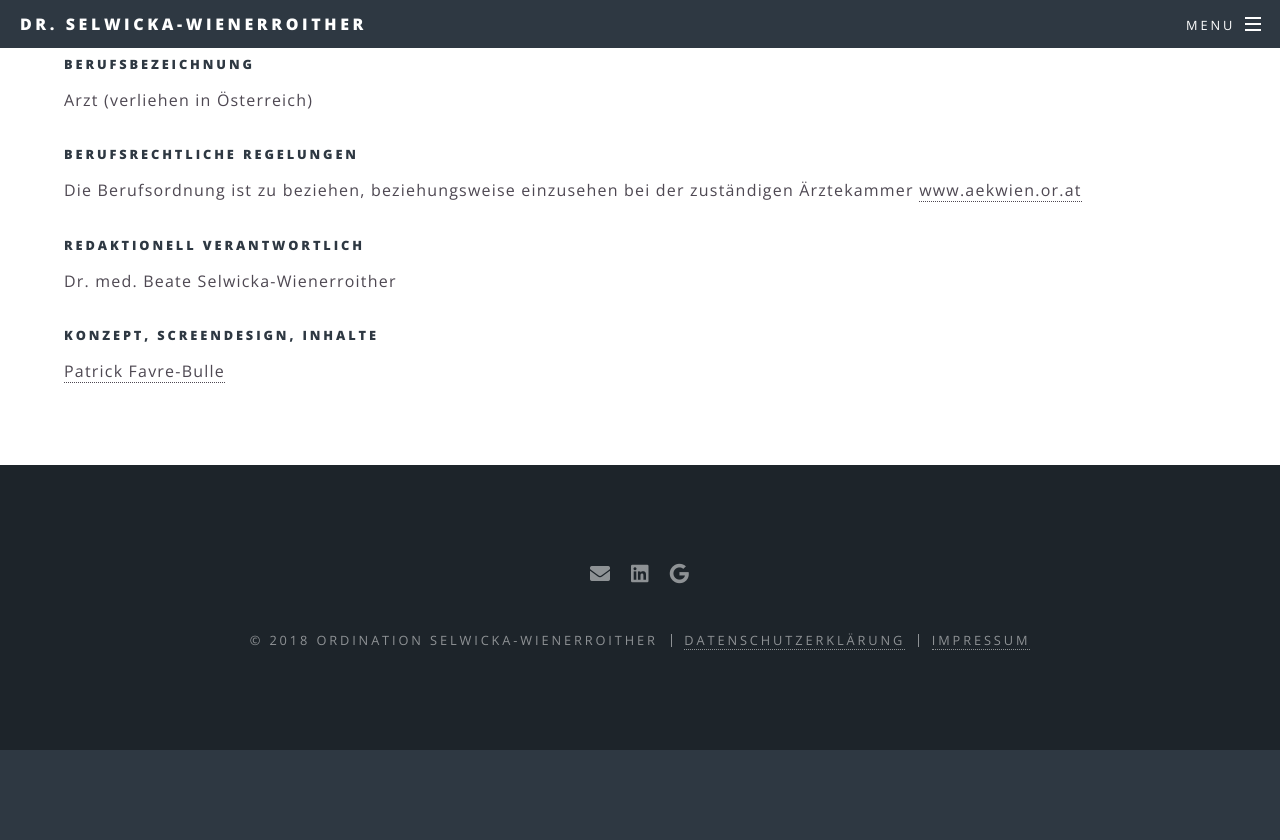
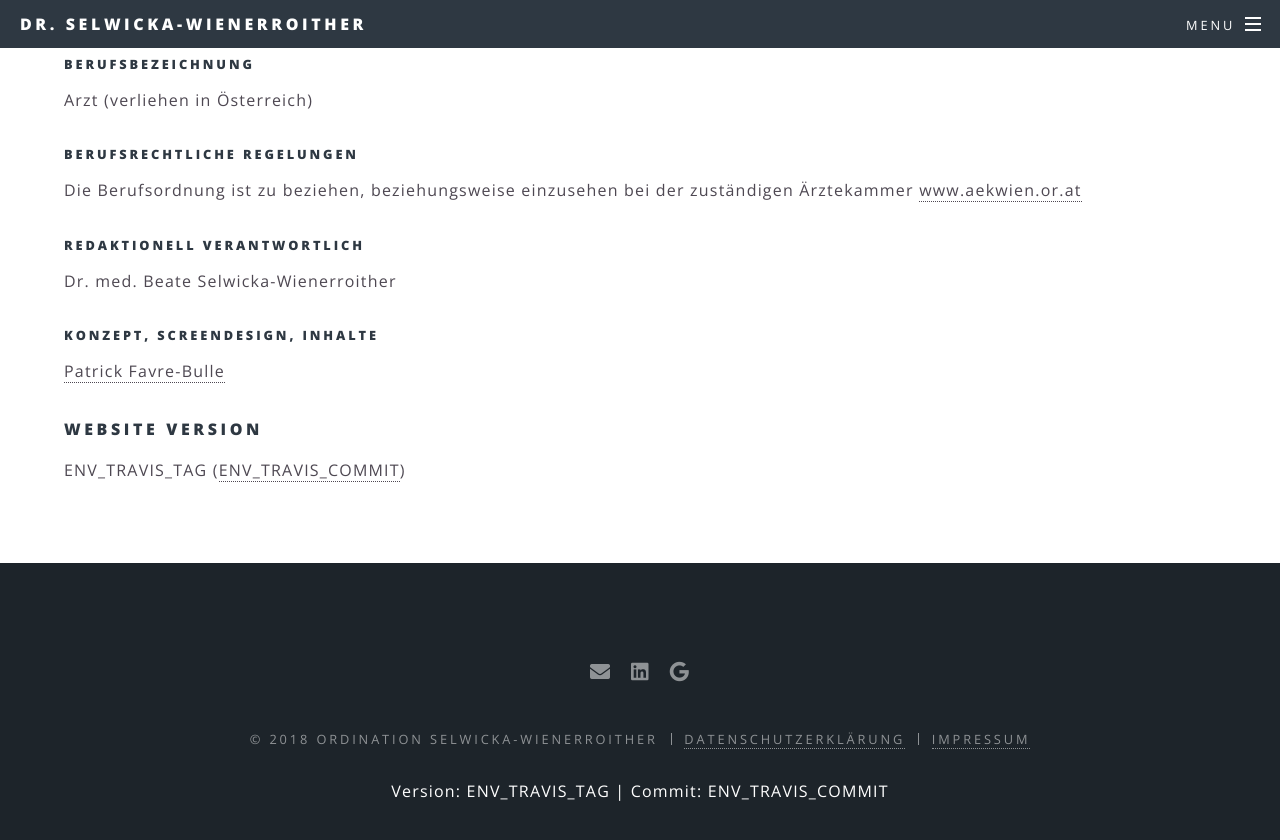
Before and after one commit to patrickfav/website-dr-sel, a Jekyll site: the page built from page_legal_notice.md, in a window 1280 px wide and 900 px high, scrolled down 957 px. Shown: the top 840 px of the window. Built offline with Jekyll 4.4.1, drawn with Linux system fonts in a browser that asks for light colours; before the commit the page ends 1707 px from its top, so only the background shows below that.

Commit message:
Add CI info

```diff
--- a/_config.yml
+++ b/_config.yml
@@ -42,3 +42,7 @@ social:
   linkedin: https://www.linkedin.com/in/beate-selwicka-wienerroither-b5083281/
   google: https://www.google.at/maps/place/Dr.+Selwicka-Wienerroither/@48.2435459,16.3244421,15z/data=!4m2!3m1!1s0x0:0xa2b1b4659139977a?sa=X&ved=0ahUKEwi9mIPUva_bAhUEfMAKHV6ADHwQ_BIIeTAK
   #twitter: https://twitter.com/<username>
+
+ci:
+  hash: ENV_TRAVIS_COMMIT
+  tag: ENV_TRAVIS_TAG
--- a/_includes/footer.html
+++ b/_includes/footer.html
@@ -30,4 +30,5 @@
     <a href="https://github.com/patrickfav/website-dr-sel" style="font-size: 0.8em">This site is a development preview</a>
     {% endif %}
   </p>
+  <span>Version: {{site.ci.tag}} | Commit: {{ site.ci.hash}} </span>
 </footer>
--- a/page_legal_notice.md
+++ b/page_legal_notice.md
@@ -36,3 +36,7 @@ Die Berufsordnung ist zu beziehen, beziehungsweise einzusehen bei der zuständig
 
 ##### Konzept, ScreenDesign, Inhalte
 [Patrick Favre-Bulle](https://github.com/patrickfav)
+
+#### Website Version
+
+{{site.ci.tag}} ([{{ site.ci.hash}}](https://github.com/patrickfav/website-dr-sel))
```
